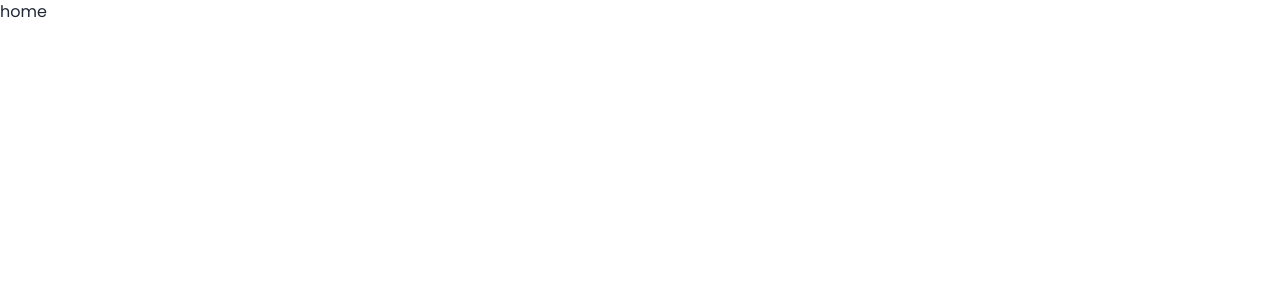
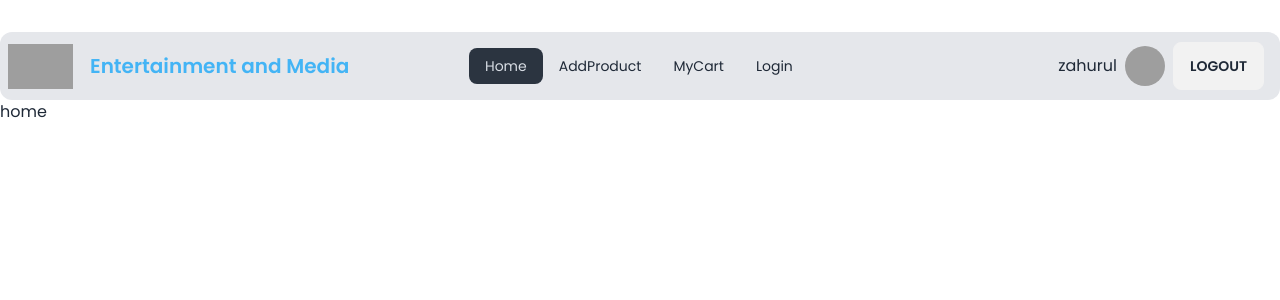
Before and after one commit to zahurul-islam803/brand-shop-client, a React (Vite) app: page / in a window 1280 px wide. Shown: the top 300 px of the page. Built offline with nearby package versions, Linux system fonts and the light colour scheme; grey boxes are pictures that could not be loaded.

Commit message:
integrate navbar section and responsive

```diff
--- /dev/null
+++ b/src/Components/Header/NavLinks.jsx
@@ -0,0 +1,50 @@
+import { NavLink } from "react-router-dom";
+
+const NavLinks = () => {
+  return (
+    <>
+      <li>
+        <NavLink
+          to="/"
+          className={({ isActive, isPending }) =>
+            isPending ? "pending" : isActive ? "active" : ""
+          }
+        >
+          Home
+        </NavLink>
+      </li>
+      <li>
+        <NavLink
+          to="/addProduct"
+          className={({ isActive, isPending }) =>
+            isPending ? "pending" : isActive ? "active" : ""
+          }
+        >
+          AddProduct
+        </NavLink>
+      </li>
+      <li>
+        <NavLink
+          to="/myCart"
+          className={({ isActive, isPending }) =>
+            isPending ? "pending" : isActive ? "active" : ""
+          }
+        >
+          MyCart
+        </NavLink>
+      </li>
+      <li>
+        <NavLink
+          to="/login"
+          className={({ isActive, isPending }) =>
+            isPending ? "pending" : isActive ? "active" : ""
+          }
+        >
+          Login
+        </NavLink>
+      </li>
+    </>
+  );
+};
+
+export default NavLinks;
--- a/src/Components/Header/Navbar.jsx
+++ b/src/Components/Header/Navbar.jsx
@@ -1,8 +1,60 @@
+import NavLinks from "./NavLinks";
 
 const Navbar = () => {
+
+
   return (
-    <div>
-      <h1>navbar</h1>
+    <div className="navbar bg-gray-200 rounded-xl">
+      <div className="navbar-start">
+        <div className="dropdown">
+          <label tabIndex={0} className="btn btn-ghost lg:hidden">
+            <svg
+              xmlns="http://www.w3.org/2000/svg"
+              className="h-5 w-5"
+              fill="none"
+              viewBox="0 0 24 24"
+              stroke="currentColor"
+            >
+              <path
+                strokeLinecap="round"
+                strokeLinejoin="round"
+                strokeWidth="2"
+                d="M4 6h16M4 12h8m-8 6h16"
+              />
+            </svg>
+          </label>
+          <ul
+            tabIndex={0}
+            className="menu menu-sm dropdown-content mt-8 z-[1] p-2 shadow bg-base-100 rounded-box w-52"
+          >
+            <NavLinks></NavLinks>
+          </ul>
+        </div>
+        <div className="md:flex justify-center items-center">
+          <img
+            src="https://i.ibb.co/89Br7sx/website-logo.png"
+            className="h-[45px] w-[65px]"
+            alt=""
+          />
+          <a className="btn btn-ghost normal-case text-xl text-[#1aa7f8cc]">
+            Entertainment and Media
+          </a>
+        </div>
+      </div>
+      <div className="navbar-center hidden lg:flex">
+        <ul className="menu menu-horizontal px-1">
+          <NavLinks></NavLinks>
+        </ul>
+      </div>
+      <div className="navbar-end md:flex flex-col md:flex-row gap-1 md:pr-2 items-center">
+        <p>zahurul</p>
+        <label tabIndex={0} className="btn btn-ghost btn-circle avatar">
+          <div className="w-10 rounded-full">
+            <img src="/images/stock/photo-1534528741775-53994a69daeb.jpg" />
+          </div>
+        </label>
+        <a className="btn">LogOut</a>
+      </div>
     </div>
   );
 };
--- a/src/Components/Layout/Layout.jsx
+++ b/src/Components/Layout/Layout.jsx
@@ -1,8 +1,10 @@
 import { Outlet } from "react-router-dom";
+import Navbar from "../Header/Navbar";
 
 const Layout = () => {
   return (
-    <div>
+    <div className="max-w-screen-2xl mx-auto my-8">
+      <Navbar></Navbar>
       <Outlet></Outlet>
     </div>
   );
--- /dev/null
+++ b/src/Pages/AddProduct.jsx
@@ -0,0 +1,10 @@
+
+const AddProduct = () => {
+  return (
+    <div>
+      <h1>add product</h1>
+    </div>
+  );
+};
+
+export default AddProduct;
--- /dev/null
+++ b/src/Pages/MyCart.jsx
@@ -0,0 +1,10 @@
+
+const MyCart = () => {
+  return (
+    <div>
+      <h1>my cart</h1>
+    </div>
+  );
+};
+
+export default MyCart;
```
Also changed, not shown: src/Components/Router/Router.jsx (+10 -0 lines).
